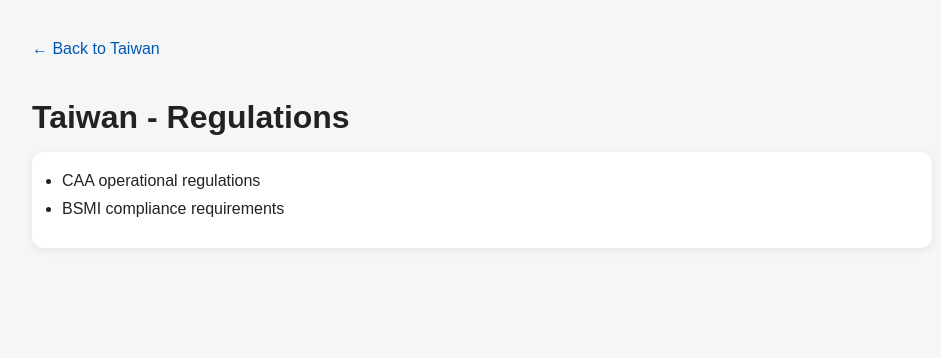
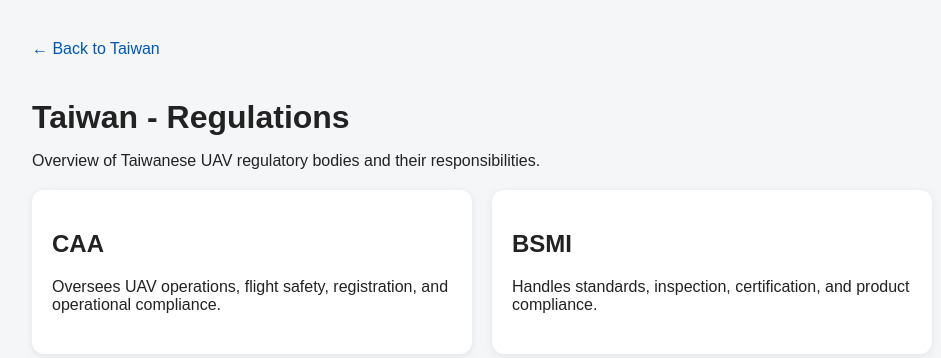
Before and after one commit to luhaitang13895/IQP-UAV-Regulation-Interface, a Flask app: page /region/taiwan/regulations in a window 1280 px wide. Shown: the top 358 px of the page, without its empty margins (158-1099 px from the left). Run offline with Flask 3, Linux system fonts and the light colour scheme.

Commit message:
added in descriptions and subsections in regulations instead of items

```diff
--- a/app.py
+++ b/app.py
@@ -9,9 +9,16 @@ REGULATORY_DATA = {
         "categories": {
             "regulations": {
                 "title": "Regulations",
-                "items": [
-                    "CAA operational regulations",
-                    "BSMI compliance requirements"
+                "description": "Overview of Taiwanese UAV regulatory bodies and their responsibilities.",
+                "subsections": [
+                    {
+                        "name": "CAA",
+                        "summary": "Oversees UAV operations, flight safety, registration, and operational compliance."
+                    },
+                    {
+                        "name": "BSMI",
+                        "summary": "Handles standards, inspection, certification, and product compliance."
+                    }
                 ]
             },
             "testing": {
--- a/templates/category.html
+++ b/templates/category.html
@@ -13,12 +13,26 @@
         </a>
 
         <h1>{{ region["name"] }} - {{ category["title"] }}</h1>
+        <p>{{ category["description"] }}</p>
 
-        <ul class="item-list">
-            {% for item in category["items"] %}
-                <li>{{ item }}</li>
-            {% endfor %}
-        </ul>
+        {% if category.get("subsections") %}
+            <div class="card-grid">
+                {% for section in category["subsections"] %}
+                    <div class="card">
+                        <h2>{{ section["name"] }}</h2>
+                        <p>{{ section["summary"] }}</p>
+                    </div>
+                {% endfor %}
+            </div>
+        {% endif %}
+
+        {% if category.get("items") %}
+            <ul class="item-list">
+                {% for item in category["items"] %}
+                    <li>{{ item }}</li>
+                {% endfor %}
+            </ul>
+        {% endif %}
     </div>
 </body>
 </html>
```
